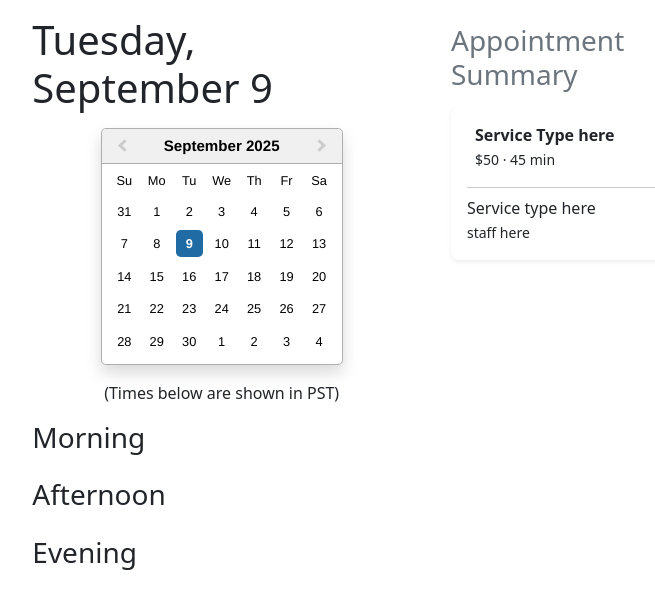
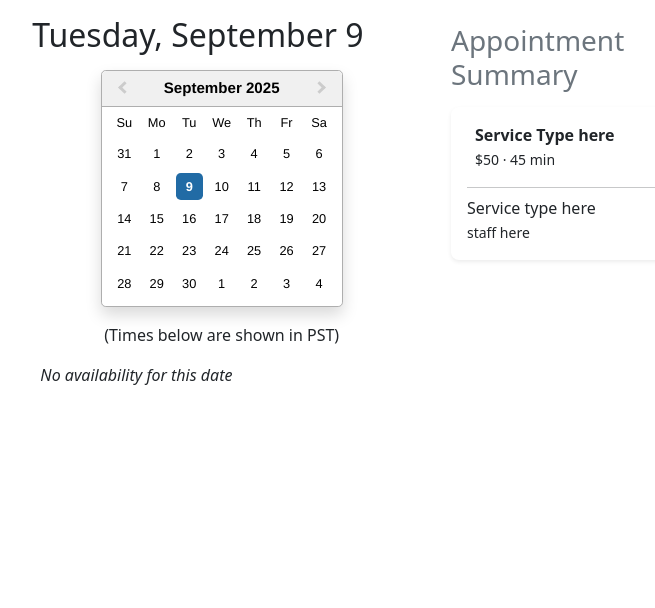
Before and after one commit to BenjaminSoYH/happy-nails-v2, a React (Create React App) app in the folder frontend/: page / in a window 1280 px wide. Shown: the top 608 px of the page, without its empty margins (201-856 px from the left). Built offline with nearby package versions, Linux system fonts and the light colour scheme.

Commit message:
reformatted some stuff on the calendar page

```diff
--- a/frontend/src/pages/ExamplePage.tsx
+++ b/frontend/src/pages/ExamplePage.tsx
@@ -1,6 +1,5 @@
 import React, { useEffect, useState } from 'react';
 import ExampleService from '../services/ExampleService';
-import AppointmentSummary from "./TimeSlots";
 
 const ExamplePage: React.FC = () => {
     // const [examples, setExamples] = useState<Record<string, string>>({});
@@ -22,7 +21,7 @@ const ExamplePage: React.FC = () => {
 
     return (
         <div>
-            <AppointmentSummary></AppointmentSummary>
+
         </div>
     );
 };
--- a/frontend/src/pages/components/Calendar.tsx
+++ b/frontend/src/pages/components/Calendar.tsx
@@ -13,13 +13,13 @@ const Calendar = ({ selectedDate, setSelectedDate }: CalendarProps) => {
     return (
         <>
             <div className="m-3">
-                <h1 className="mb-3">
+                <h2 className="mb-3">
                     {selectedDate.toLocaleDateString("en-US", {
                         weekday:"long",
                         month: "long",
                         day: "numeric"
                     })}
-                </h1>
+                </h2>
                 <div className="d-flex justify-content-center">
                     <DatePicker
                         selected={selectedDate}
--- a/frontend/src/pages/components/TimeSlots.tsx
+++ b/frontend/src/pages/components/TimeSlots.tsx
@@ -48,9 +48,22 @@ const TimeSlots = ({selectedDate}: TimeSlotsProps) => {
 
     const groups = groupSlotsByTimePeriod(filteredSlots);
 
+    const noSlotsAvailable = Object.values(groups).every(
+        (group) => group.length === 0
+    );
+
+
     return (
         <>
-            {Object.entries(groups).map(([period, slots]) => (
+            {noSlotsAvailable ? (
+                <div className="mx-4">
+                    <p className="fst-italic">
+                        No availability for this date
+                    </p>
+                </div>
+            ) : (
+                Object.entries(groups).map(([period, slots]) => (
+                    slots.length > 0 && (
                         <div key={period} className="m-3">
                         <h3>
                             {period}
@@ -58,15 +71,17 @@ const TimeSlots = ({selectedDate}: TimeSlotsProps) => {
                         <div className="row">
                             {slots.map((s: TimeSlot, index: number) => (
                                 <div className = "col-6 col-md-4 col-lg-3 mb-3" key ={index}>
-                                <button className = "btn btn-outline-secondary ">
+                                    <button className = "btn btn-outline-secondary w-100">
                                         {new Date(s.time).toLocaleTimeString([], {hour: '2-digit', minute: '2-digit'})}
                                     </button>
                                 </div>
                             ))}
                         </div>
                     </div>
+                    )
+                ))
+            )}
 
-            ))}
         </>
 
     )
```
Also changed, not shown: frontend/src/pages/TimeSlots.tsx (deleted, +0 -14 lines). Lines whose indentation alone changed are shown as unchanged.
